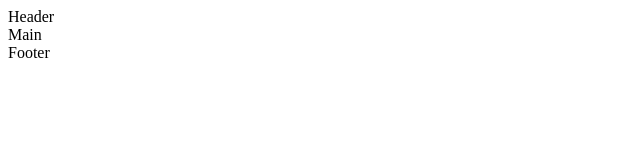
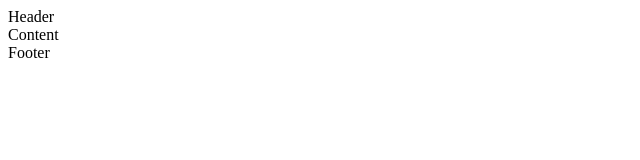
Before and after one commit to BrigidAn/holbertonschool-web_front_end, a plain HTML site: page html_advanced/3-index.html in a window 1280 px wide. Shown: the full height of the page, 0-640 px from the left. Drawn offline with Linux system fonts and the light colour scheme.

Commit message:
Structure your webpage

```diff
--- a/html_advanced/3-index.html
+++ b/html_advanced/3-index.html
@@ -13,7 +13,7 @@
   </head>
   <body>
     <header>Header</header>
-    <main>Main</main>
+    <main>Content</main>
     <footer>Footer</footer>
   </body>
 </html>
```
